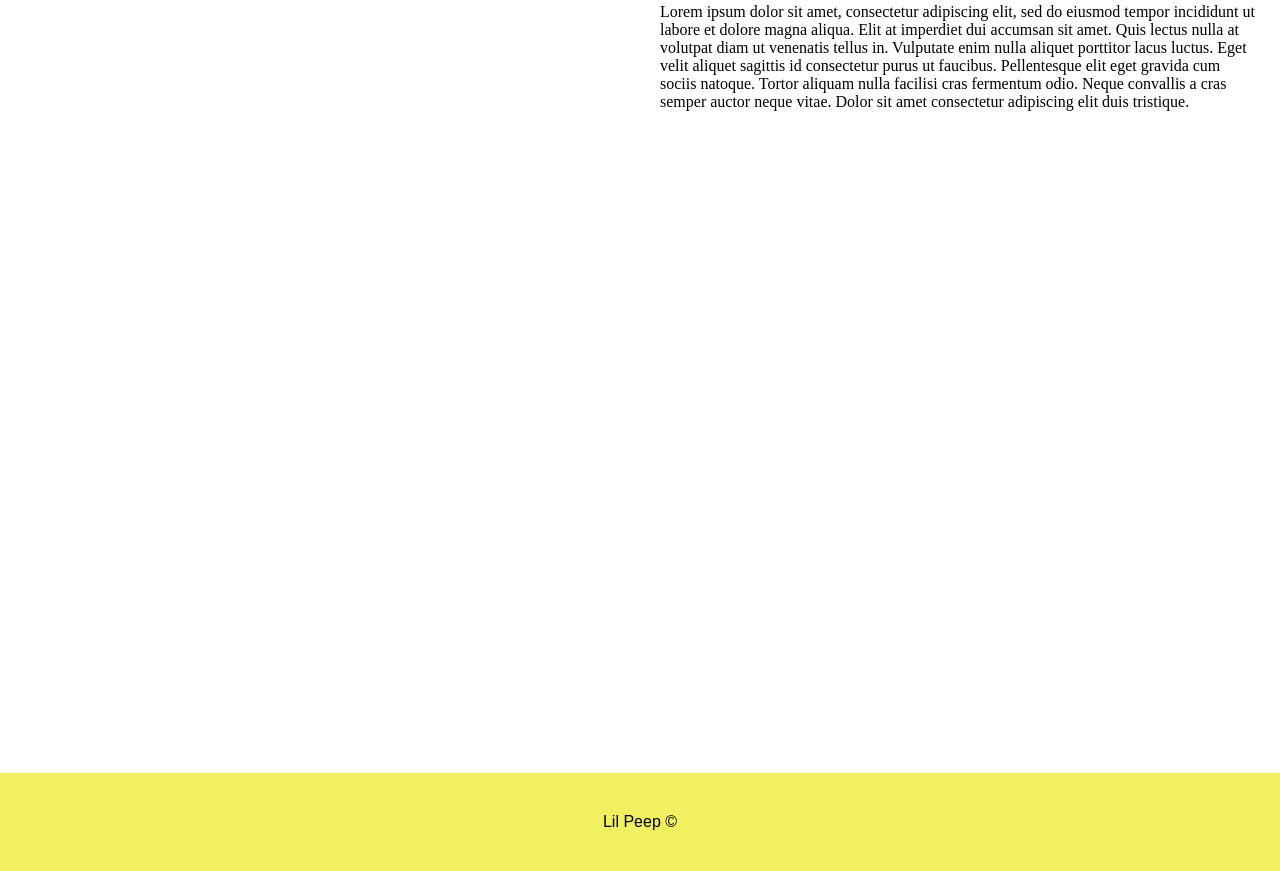
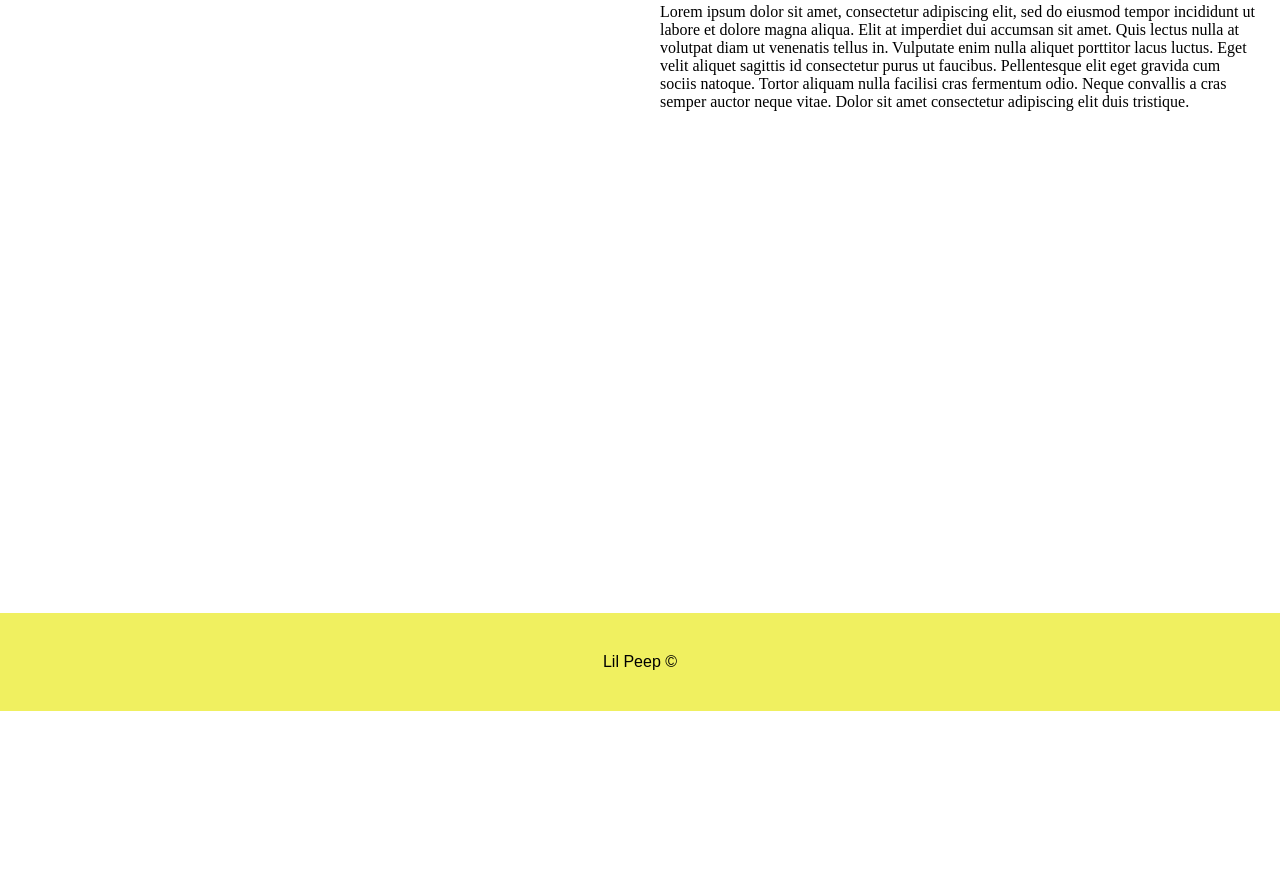
Before and after one commit to xTidewaterx/HTML-CSS_CA, a plain HTML site: page tours.html in a window 1280 px wide. Shown: the part 1189-2060 px from the top of the page. After the commit the page ends 1900 px from the top, so only its background shows below. Drawn offline with Linux system fonts and the light colour scheme.

Commit message:
Update tours.css

```diff
--- a/css/tours.css
+++ b/css/tours.css
@@ -139,14 +139,11 @@ div~p {
     max-width: 600px;
 }
 
-footer {
-    max-height: 60px;
 
-    margin-top: 20vw;}
 
 footer {
     max-height: 60px;
-    margin-top: 100vh;
+    margin-top: 80vh;
 }
 footer {
     position: relative;
```
